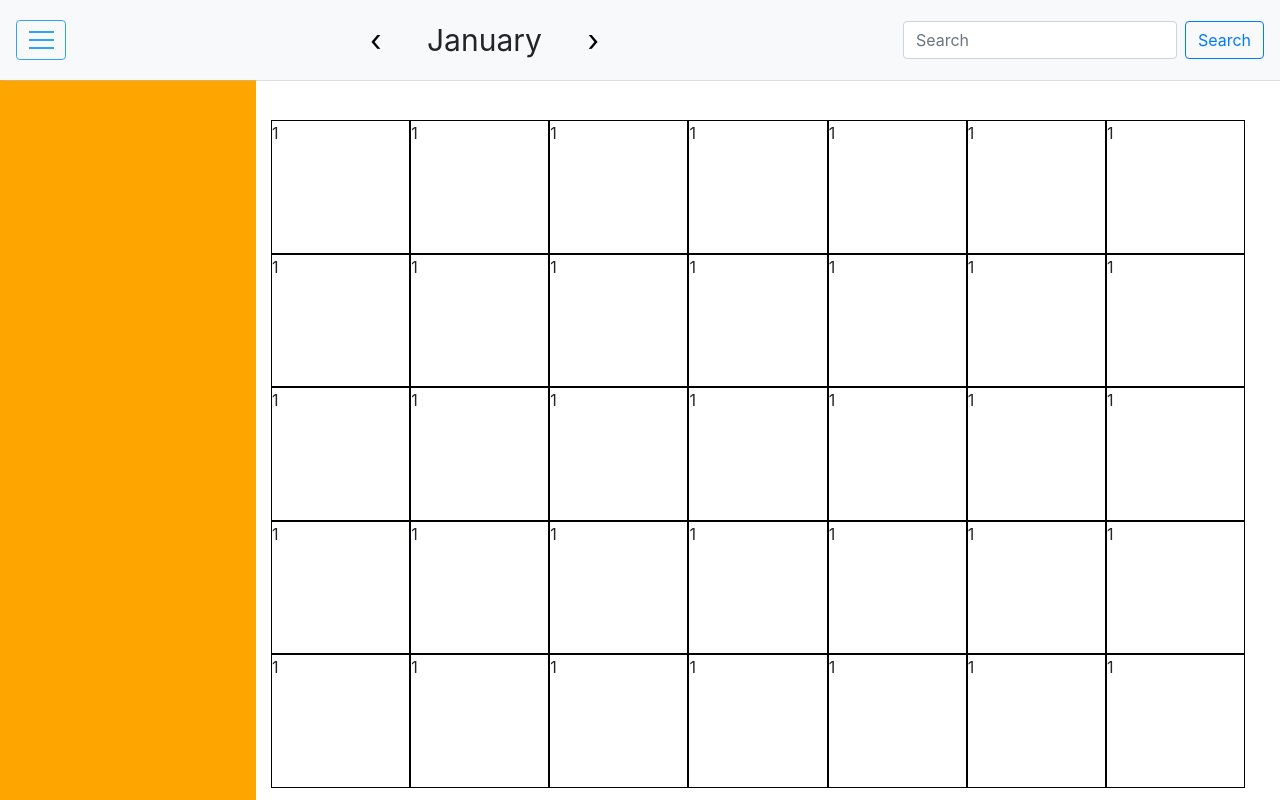
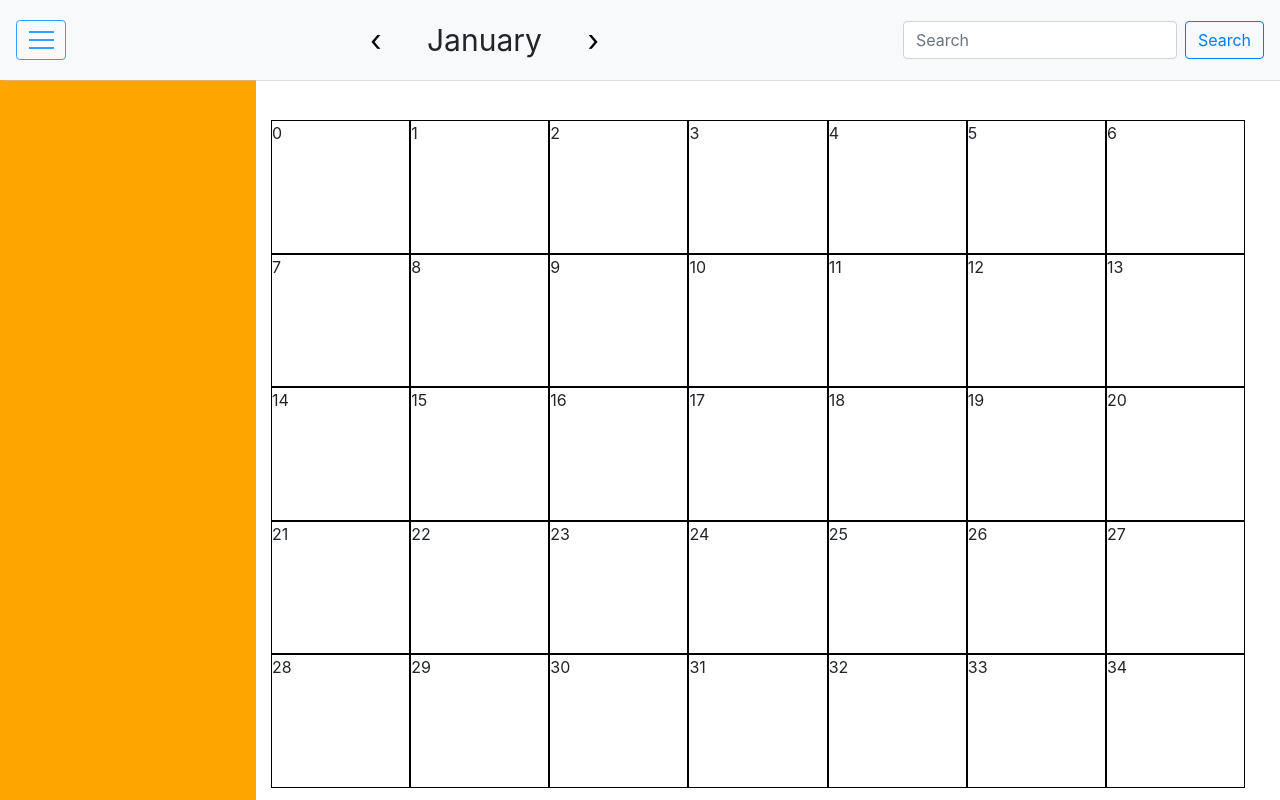
Before and after one commit to nickmckenney/calanderprojectMERN, a React (Create React App) app: page / in a window 1280 px wide. Built offline with nearby package versions, Linux system fonts and the light colour scheme; no server answers.

Commit message:
Pushing working code. Looking to change numbers of the month

```diff
--- a/src/App.css
+++ b/src/App.css
@@ -17,6 +17,7 @@
 }
 .aside {
   background-color: orange;
+  /* width: 10px; */
   grid-row: 2 / span1;
 }
 .navbar {
--- a/src/Container.js
+++ b/src/Container.js
@@ -11,7 +11,7 @@ class Board extends React.Component {
     let days = this.props.days;
 
     for (var i = 0; i < 35; i++) {
-      rows.push(<Square value={1} key={i} />);
+      rows.push(<Square value={i} key={i} />);
     }
     return <div>{rows}</div>;
   };
```
